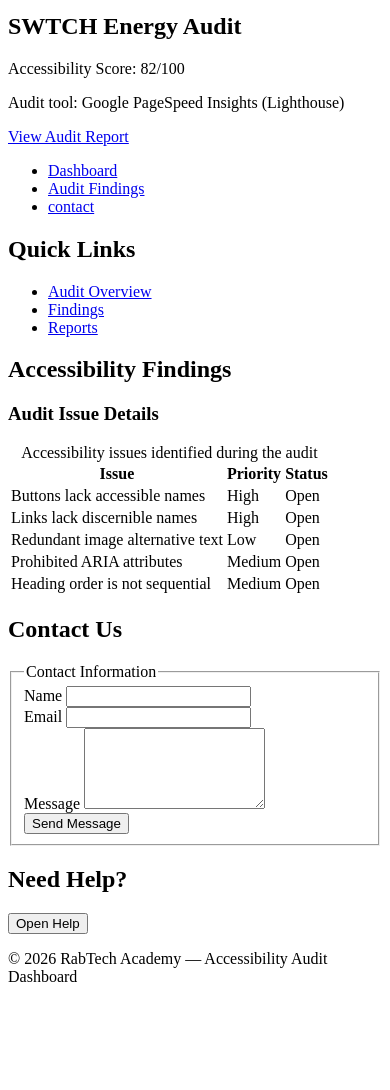
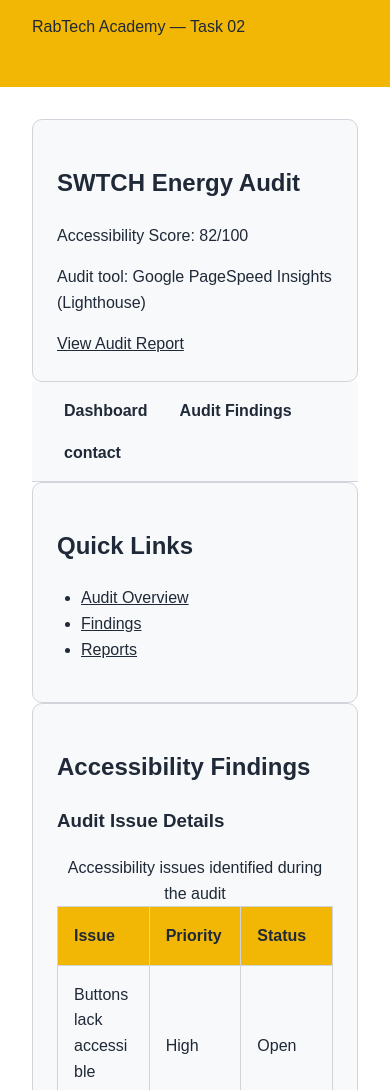
Before and after one commit to Anjali-Rawat16/rabtech-task-02, a plain HTML site: page client/index.html in a window 390 px wide. Shown: the part 142-1232 px from the top of the page. Before the commit the page ends 1144 px from the top, so only its background shows below. Drawn offline with Linux system fonts and the light colour scheme.

Commit message:
Complete Task 04 responsive CSS

```diff
--- a/client/index.html
+++ b/client/index.html
@@ -6,6 +6,7 @@
   <meta name="viewport" content="width=device-width, initial-scale=1.0">
   <title>Accessibility Audit Dashboard</title>
   <meta name="description" content="Accessibility audit findings and remediation dashboard.">
+  <link rel="stylesheet" href="style.css">
 </head>
 <body>
   <header>
@@ -24,6 +25,7 @@
     <nav aria-label="Main navigation">
       <ul>
         <li><a href="#dashboard">Dashboard</a></li>
+        <div class="dashboard-grid"></div>
         <li><a href="#audit">Audit Findings</a></li>
         <li><a href="#dashboard">contact</a></li>
       </ul>
@@ -155,7 +157,7 @@
     </button>
   </dialog>
 </section>
-
+</div>
   </main>
 
   <footer>
--- /dev/null
+++ b/client/style.css
@@ -0,0 +1,184 @@
+:root {
+  --color-primary: #f2b705;
+  --color-text: #1f2937;
+  --color-background: #ffffff;
+  --color-surface: #f8f9fa;
+  --color-border: #d1d5db;
+
+  --font-family: Arial, sans-serif;
+
+  --space-xs: 0.5rem;
+  --space-sm: 1rem;
+  --space-md: 1.5rem;
+  --space-lg: 2rem;
+  --space-xl: 3rem;
+
+  --radius-sm: 6px;
+  --radius-md: 10px;
+  --radius-lg: 16px;
+}
+
+* {
+  box-sizing: border-box;
+}
+
+html {
+  scroll-behavior: smooth;
+}
+
+body {
+  margin: 0;
+  font-family: var(--font-family);
+  color: var(--color-text);
+  background: var(--color-background);
+  line-height: 1.6;
+  overflow-x:hidden;
+}
+
+
+table{
+    table-layout: fixed;
+    overflow-wrap:anywhere;
+}
+
+
+img {
+  max-width: 100%;
+  height: auto;
+}
+
+a {
+  color: inherit;
+}
+
+main {
+  width: min(1200px, 100%);
+  margin: 0 auto;
+  padding: var(--space-lg);
+}
+
+
+#or the responsiveness
+.dashboard-grid {
+  display: grid;
+  grid-template-columns: 1fr;
+  gap: var(--space-lg);
+}
+
+@media (min-width: 768px) {
+  .dashboard-grid {
+    grid-template-columns: 240px 1fr;
+  }
+}
+
+header {
+  padding: var(--space-lg);
+  background: var(--color-primary);
+}
+
+header h1 {
+  margin-top: 0;
+}
+
+nav {
+  padding: var(--space-sm) var(--space-lg);
+  background: var(--color-surface);
+  border-bottom: 1px solid var(--color-border);
+}
+
+nav ul {
+  display: flex;
+  flex-wrap: wrap;
+  gap: var(--space-sm);
+  margin: 0;
+  padding: 0;
+  list-style: none;
+}
+
+nav a {
+  text-decoration: none;
+  font-weight: bold;
+}
+
+
+aside,
+section {
+  padding: var(--space-md);
+  background: var(--color-surface);
+  border: 1px solid var(--color-border);
+  border-radius: var(--radius-md);
+}
+
+aside ul {
+  padding-left: var(--space-md);
+}
+
+section + section {
+  margin-top: var(--space-lg);
+}
+
+table {
+  width: 100%;
+  border-collapse: collapse;
+}
+
+th,
+td {
+  padding: var(--space-sm);
+  text-align: left;
+  border: 1px solid var(--color-border);
+}
+
+th {
+  background: var(--color-primary);
+}
+
+
+form {
+  display: grid;
+  gap: var(--space-md);
+}
+
+fieldset {
+  display: grid;
+  gap: var(--space-md);
+  padding: var(--space-md);
+  border: 1px solid var(--color-border);
+  border-radius: var(--radius-md);
+}
+
+label {
+  display: block;
+  margin-bottom: var(--space-xs);
+  font-weight: bold;
+}
+
+input,
+textarea {
+  width: 100%;
+  padding: var(--space-sm);
+  font: inherit;
+  border: 1px solid var(--color-border);
+  border-radius: var(--radius-sm);
+}
+
+button {
+  width: fit-content;
+  padding: 0.75rem 1.25rem;
+  font: inherit;
+  font-weight: bold;
+  cursor: pointer;
+  border: 1px solid var(--color-border);
+  border-radius: var(--radius-sm);
+  background: var(--color-primary);
+}
+
+
+@media (prefers-color-scheme: dark) {
+  :root {
+    --color-text: #f3f4f6;
+    --color-background: #111827;
+    --color-surface: #1f2937;
+    --color-border: #4b5563;
+  }
+}
```
